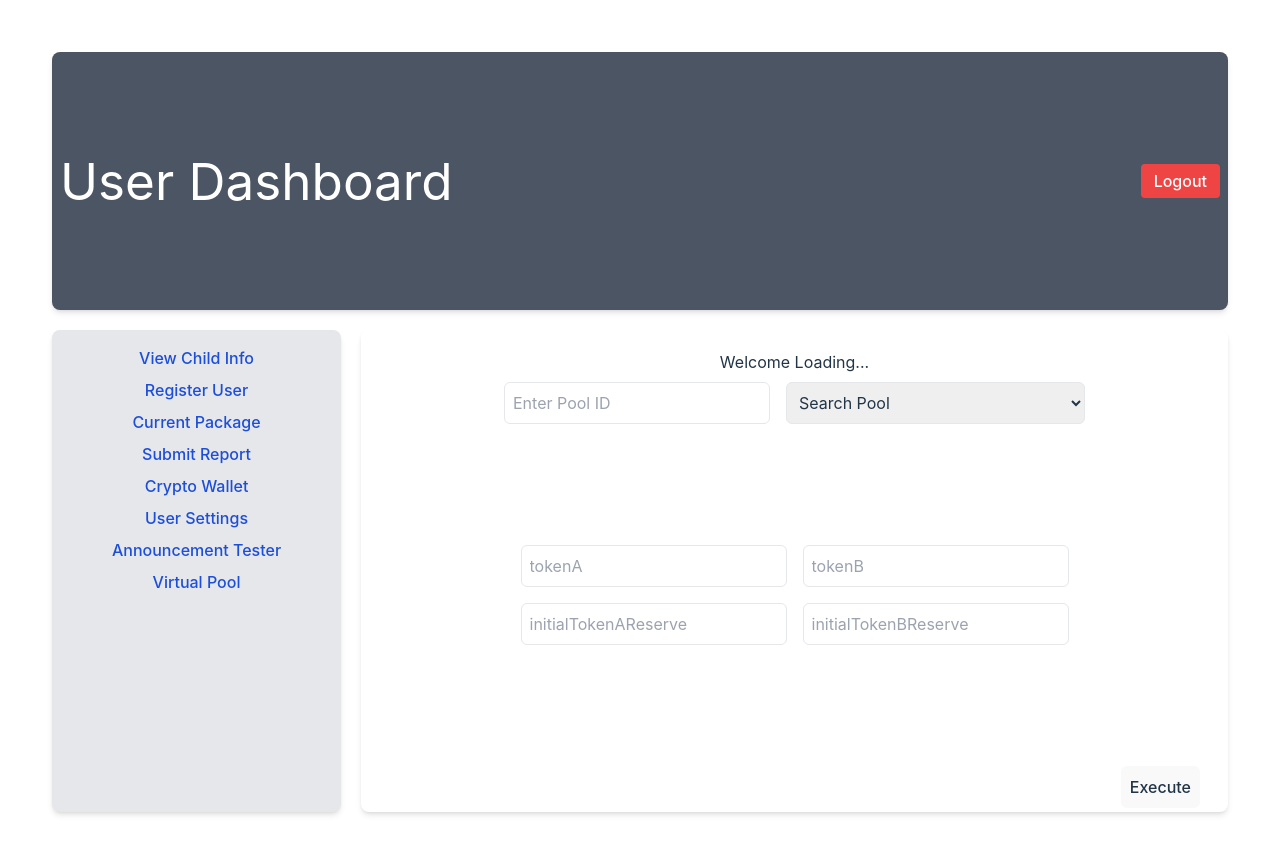
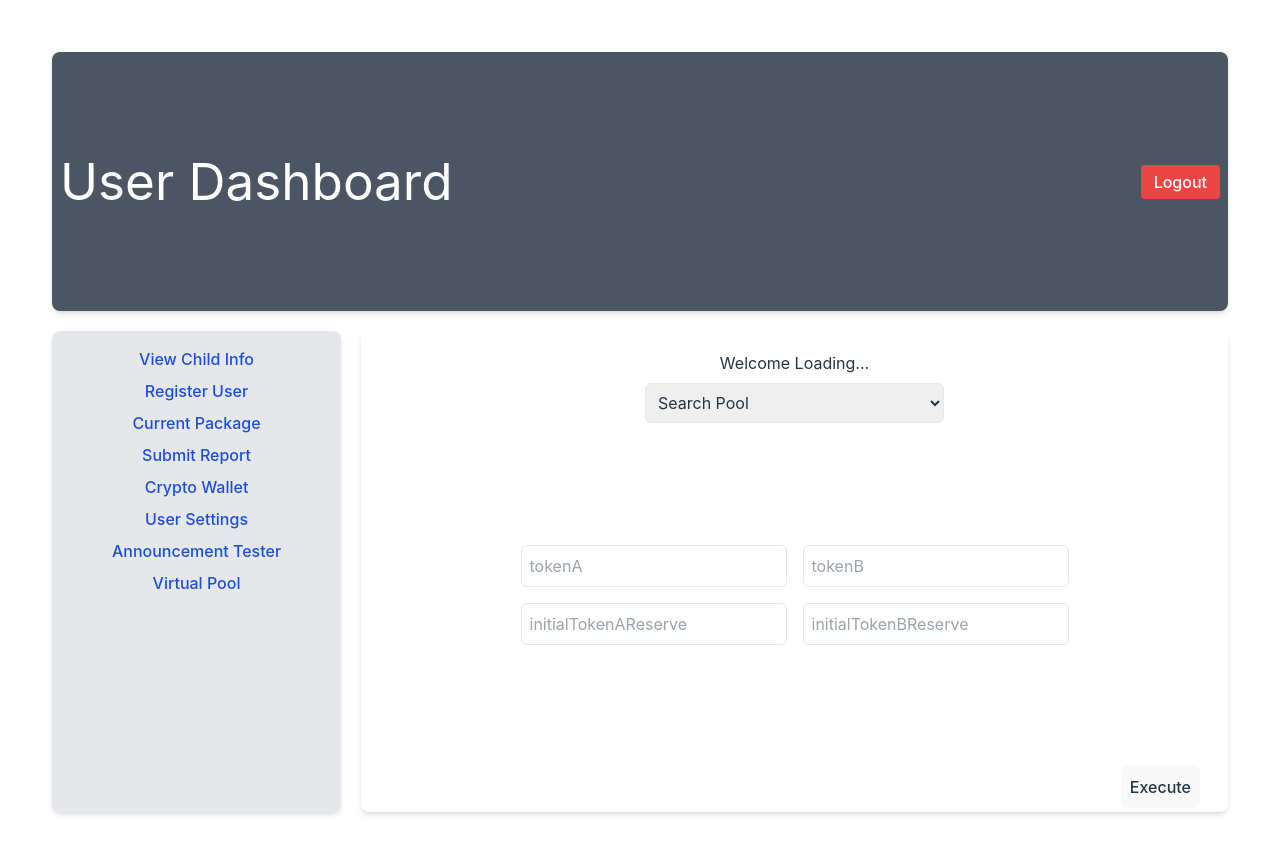
Before and after one commit to Yojimboshi/database_front, a React (Vite) app: page /user/current/virtual-pool in a window 1280 px wide. Shown: the top 854 px of the page. Built offline with nearby package versions, Linux system fonts and the light colour scheme; no server answers.

Commit message:
remove poolid and added future parameter

```diff
--- a/src/components/admin/PoolManagement.tsx
+++ b/src/components/admin/PoolManagement.tsx
@@ -8,7 +8,6 @@ interface Props {
 }
 
 function PoolManagement({ isAdmin }: Props) {
-  const [poolId, setPoolId] = useState('');
   const [selectedFunction, setSelectedFunction] = useState('createNewPool');
   const [params, setParams] = useState<{ [key: string]: string }>({});
   const functionParams: Record<string, string[]> = {
@@ -113,10 +112,10 @@ function PoolManagement({ isAdmin }: Props) {
           await calculateRemoveLiquidityOutput(params.tokenA, params.tokenB, parseFloat(params.reserveA), parseFloat(params.reserveB), parseFloat(params.totalLPTokenSupply), parseFloat(params.liquidityTokens))
           break;
         case 'getSlippage':
-          await getSlippage(poolId)
+          await getSlippage()
           break;
         case 'quote':
-          await quote(poolId)
+          await quote()
           break;
         case 'getLPTokenBalance':
           displayData =await getLPTokenBalance(params.tokenA, params.tokenB)
@@ -141,15 +140,6 @@ function PoolManagement({ isAdmin }: Props) {
   return (
     <div className="h-full flex flex-col justify-between items-center">
       <div className="flex justify-between">
-        {selectedFunction !== 'getAllPools' && (
-          <input
-            type="text"
-            placeholder="Enter Pool ID"
-            value={poolId}
-            onChange={(e) => setPoolId(e.target.value)}
-            className="p-2 border rounded-md m-2"
-          />
-        )}
         <select value={selectedFunction} onChange={handleFunctionChange} className="p-2 border rounded-md m-2">
           {isAdmin && (
             <>
--- a/src/hooks/useVirtualPool.ts
+++ b/src/hooks/useVirtualPool.ts
@@ -153,7 +153,6 @@ export function useVirtualPool() {
                 amountAMin,
                 amountBMin
             }, { headers });
-            console.log(response.data)
             return response.data;
         } catch (error) {
             handleError("removing liquidity", error);
```
